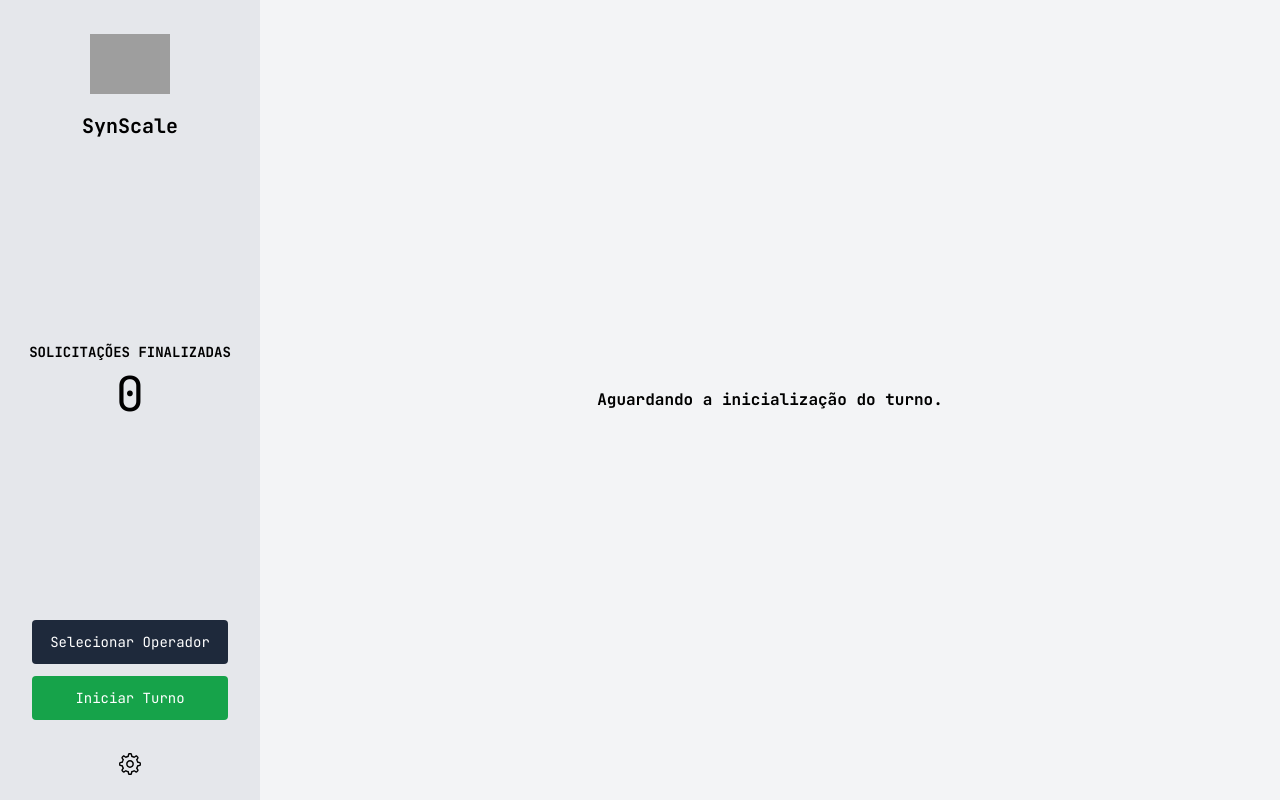
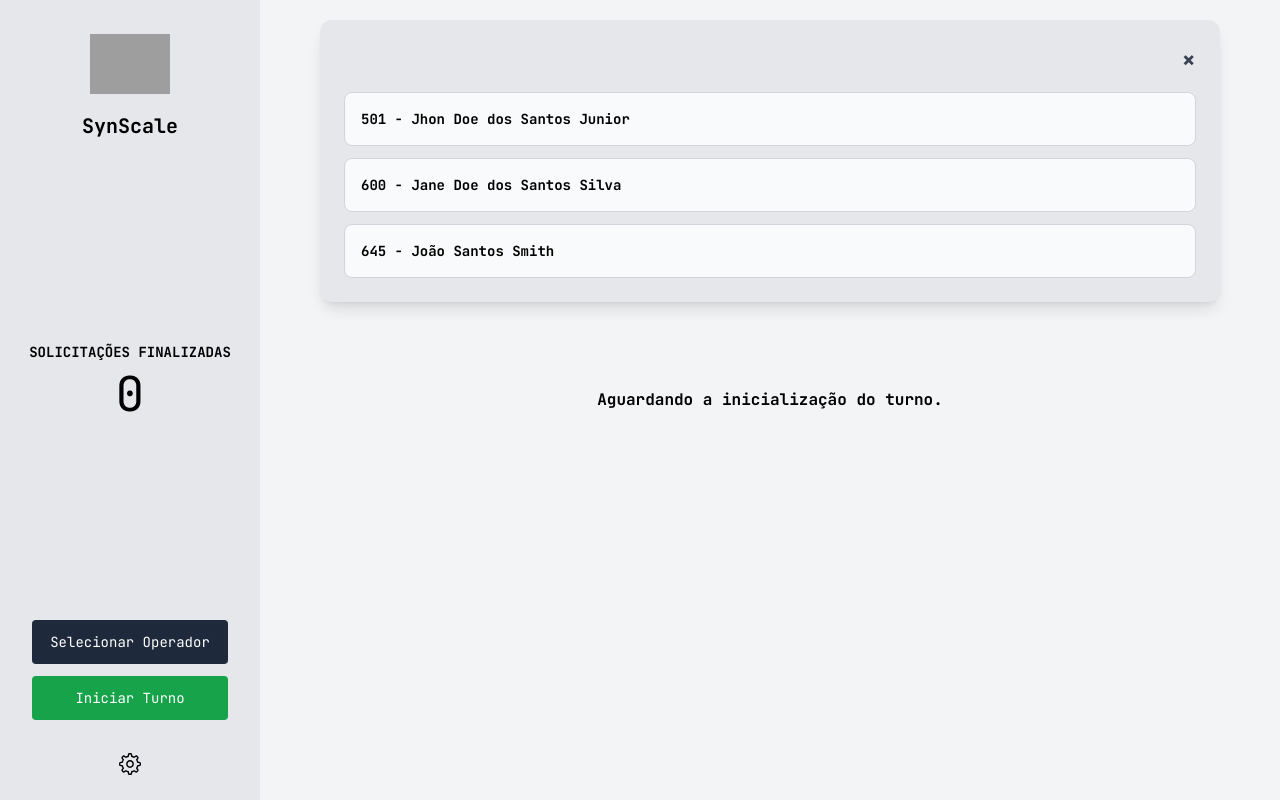
Before and after one commit to alissongoliveira/synscale-tablet, a React (Vite) app: page / in a window 1280 px wide. Both pictures are taken after a click on the button "Selecionar Operador". Built offline with nearby package versions, Linux system fonts and the light colour scheme; grey boxes are pictures that could not be loaded.

Commit message:
criação do modal de seleção do operador

```diff
--- /dev/null
+++ b/src/components/ModalOperador.jsx
@@ -0,0 +1,32 @@
+import React from "react";
+
+export default function ModalOperador({ operadores, onSelect, onClose }) {
+  return (
+    <div className="absolute top-0 left-[260px] w-[calc(100%-260px)] h-full flex items-start justify-center z-50">
+      <div className="bg-gray-200 mt-5 p-6 rounded-xl w-[900px] max-w-[95%] shadow-lg">
+        {/* Botão de fechar */}
+        <div className="flex justify-end mb-4">
+          <button
+            onClick={onClose}
+            className="text-2xl font-bold text-gray-700 hover:text-black"
+          >
+            ×
+          </button>
+        </div>
+
+        {/* Lista de operadores */}
+        <div className="space-y-3">
+          {operadores.map((op) => (
+            <button
+              key={op.id}
+              onClick={() => onSelect(op)}
+              className="w-full text-left p-4 rounded-lg border border-gray-300 bg-gray-50 hover:bg-gray-100 font-semibold text-sm transition"
+            >
+              {op.id} - {op.nome}
+            </button>
+          ))}
+        </div>
+      </div>
+    </div>
+  );
+}
--- a/src/pages/Home.jsx
+++ b/src/pages/Home.jsx
@@ -1,14 +1,34 @@
-import React, { useState } from "react";
+import React, { useState, useEffect } from "react";
 import { GearIcon } from "@radix-ui/react-icons";
+import ModalOperador from "../components/ModalOperador";
 
 export default function Home() {
   const [finalizadas, setFinalizadas] = useState(0);
+  const [mostrarModal, setMostrarModal] = useState(false);
+  const [operador, setOperador] = useState(null);
+
+  const operadores = [
+    { id: 501, nome: "Jhon Doe dos Santos Junior" },
+    { id: 600, nome: "Jane Doe dos Santos Silva" },
+    { id: 645, nome: "João Santos Smith" },
+  ];
+
+  useEffect(() => {
+    const salvo = localStorage.getItem("operador");
+    if (salvo) setOperador(JSON.parse(salvo));
+  }, []);
+
+  const handleSelecionar = (op) => {
+    setOperador(op);
+    localStorage.setItem("operador", JSON.stringify(op));
+    setMostrarModal(false);
+  };
 
   return (
     <div className="flex h-screen w-screen text-black font-mono">
       {/* Sidebar */}
       <aside className="w-[260px] bg-gray-200 p-6 flex flex-col justify-between">
-        {/* Topo fixo com logo */}
+        {/* Logo e título */}
         <div className="flex flex-col items-center">
           <img
             src="/logo.png"
@@ -16,6 +36,11 @@ export default function Home() {
             className="w-20 h-20 object-contain"
           />
           <h1 className="text-xl font-bold mt-2">SynScale</h1>
+          {operador && (
+            <p className="mt-2 text-xs text-center font-semibold text-gray-700">
+              Operador: {operador.nome.split(" ")[0]}
+            </p>
+          )}
         </div>
 
         {/* Contador centralizado */}
@@ -24,10 +49,13 @@ export default function Home() {
           <div className="text-5xl mt-2">{finalizadas}</div>
         </div>
 
-        {/* Botões + engrenagem fixos na base */}
+        {/* Botões e engrenagem */}
         <div className="flex flex-col items-center gap-4">
           <div className="w-full px-2 space-y-3">
-            <button className="w-full bg-[#1e293b] text-white py-3 rounded text-sm">
+            <button
+              onClick={() => setMostrarModal(true)}
+              className="w-full bg-[#1e293b] text-white py-3 rounded text-sm"
+            >
               Selecionar Operador
             </button>
             <button className="w-full bg-green-600 text-white py-3 rounded text-sm">
@@ -37,12 +65,22 @@ export default function Home() {
           <GearIcon className="w-6 h-6 mt-4" />
         </div>
       </aside>
+
       {/* Conteúdo principal */}
       <main className="flex-1 bg-gray-100 flex items-center justify-center">
         <p className="text-md font-bold">
           Aguardando a inicialização do turno.
         </p>
       </main>
+
+      {/* Modal */}
+      {mostrarModal && (
+        <ModalOperador
+          operadores={operadores}
+          onSelect={handleSelecionar}
+          onClose={() => setMostrarModal(false)}
+        />
+      )}
     </div>
   );
 }
```
